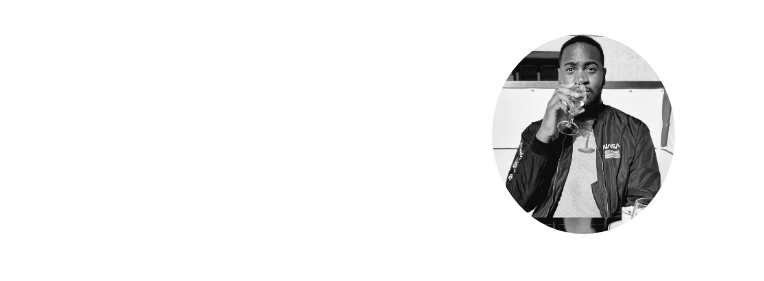
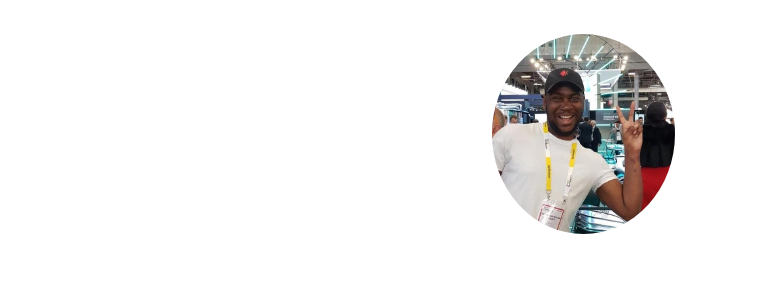
Before and after one commit to mathieu-oka/Everything-is-Oka, a plain HTML site: page index.html in a window 1280 px wide. Shown: the part 132-413 px from the top of the page, without its empty margins (57-821 px from the left). Drawn offline with nearby package versions, Linux system fonts and the light colour scheme; a web font is replaced by a local one.

Commit message:
good night

```diff
--- a/index.html
+++ b/index.html
@@ -19,7 +19,7 @@
         <div class="profil">
             <div class="name"><h2>Mathieu Oka</h2></div>
             <div class="pic-profile">
-                <img src="mathieu.png" alt="photo de profil">
+                <img src="Photo profil/okaprofil.jpg" alt="photo de profil">
             </div>
         </div>
 
```
Also changed, not shown: Photo profil/okaprofil.jpg (added).
